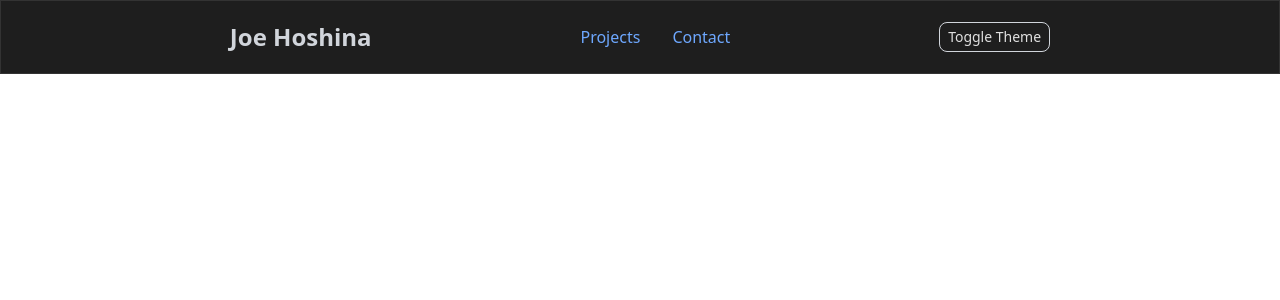
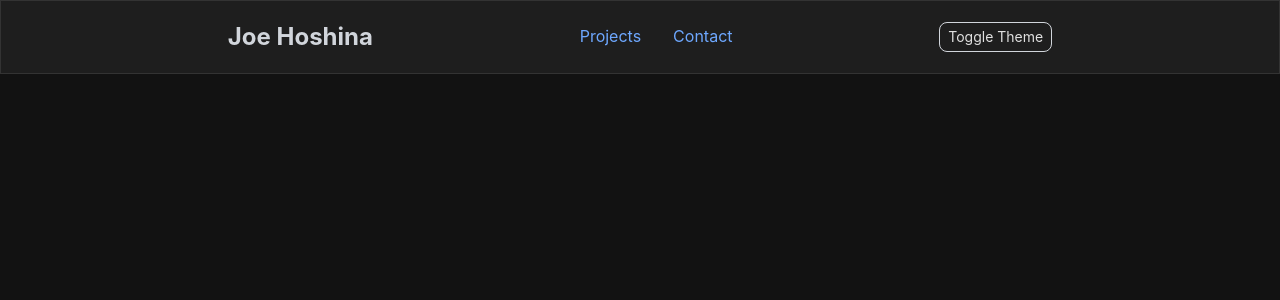
Before and after one commit to joeshoshina/Raw-Portfolio, a React (Vite) app: page / in a window 1280 px wide. Shown: the top 300 px of the page. Built offline with nearby package versions, Linux system fonts and the light colour scheme.

Commit message:
added body for main style

```diff
--- a/src/index.css
+++ b/src/index.css
@@ -1,5 +1,18 @@
 @import "tailwindcss";
+
+body {
+  font-family: -apple-system, BlinkMacSystemFont, "Segoe UI", Roboto,
+    "Helvetica Neue", Arial, sans-serif;
+  line-height: 1.6;
+  margin: 0;
+  padding: 0;
+  background-color: var(--bg-color);
+  color: var(--text-color);
+  transition: background-color 0.3s, color 0.3s;
+}
+
 :root {
+  --bg-color: #ffffff;
   --nav-bg-color: #f8f9fa;
   --nav-border-color: #dee2e6;
   --text-color: #222222;
@@ -10,6 +23,7 @@
 }
 
 [data-theme="dark"] {
+  --bg-color: #121212;
   --nav-bg-color: #1e1e1e;
   --nav-border-color: #333333;
   --text-color: #e0e0e0;
```
